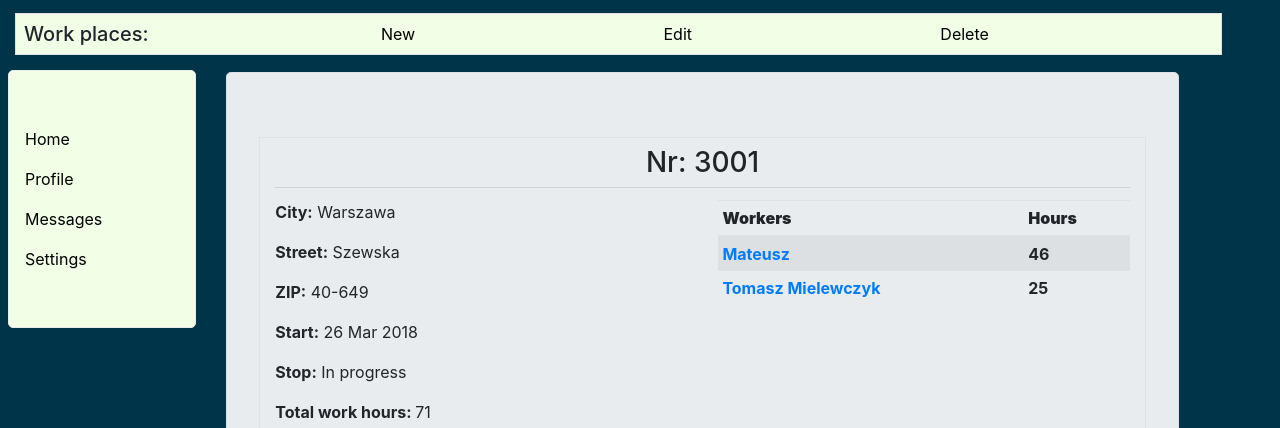
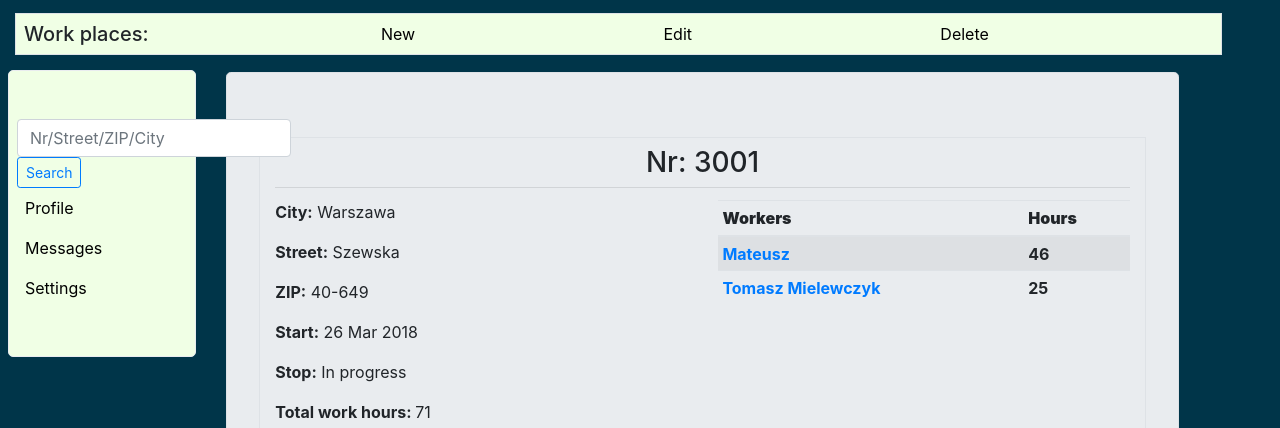
Before and after one commit to Mielu89/work-management, a Django app: page /job/detail/3001/ in a window 1280 px wide. Shown: the part 59-487 px from the top of the page. Run offline with Django 3.2, Linux system fonts and the light colour scheme; a user stored in the database is signed in; data comes from the database, SQL or seed files in the repository; both versions use the stored data as it was after the commit; some libraries are stand-ins or nearby versions.

Commit message:
Create Search field for Job models
Create search field for job models.

```diff
--- a/job/templates/job/job_base.html
+++ b/job/templates/job/job_base.html
@@ -16,7 +16,10 @@
           <div class="col-lg-2 ml-2" >
             <div id="sideNav">
               <div class="nav flex-column nav-pills my-5" id="v-pills-tab sideNav" role="tablist" aria-orientation="vertical">
-                <a class="nav-link {% if request.resolver_match.url_name == "my_view_name" %}active{% endif %}" id="v-pills-home-tab" data-toggle="pill" href="#v-pills-home" role="tab" aria-controls="v-pills-home" aria-selected="true">Home</a>
+                <form class="form-inline" action="{% url "job:joblist" %}">
+                   <input class="form-control  ml-2" type="search" name="search" placeholder="Nr/Street/ZIP/City" aria-label="Search">
+                   <button class="btn btn-outline-primary btn-sm  ml-2" type="submit">Search</button>
+                 </form>
                 <a class="nav-link {% if request.resolver_match.url_name == "my_view_name" %}active{% endif %}" id="v-pills-profile-tab" data-toggle="pill" href="#v-pills-profile" role="tab" aria-controls="v-pills-profile" aria-selected="false">Profile</a>
                 <a class="nav-link {% if request.resolver_match.url_name == "my_view_name" %}active{% endif %}" id="v-pills-messages-tab" data-toggle="pill" href="#v-pills-messages" role="tab" aria-controls="v-pills-messages" aria-selected="false">Messages</a>
                 <a class="nav-link {% if request.resolver_match.url_name == "my_view_name" %}active{% endif %}" id="v-pills-settings-tab" data-toggle="pill" href="#v-pills-settings" role="tab" aria-controls="v-pills-settings" aria-selected="false">Settings</a>
--- a/job/views.py
+++ b/job/views.py
@@ -1,7 +1,7 @@
 from django.shortcuts import get_object_or_404, redirect
 from django.urls import reverse_lazy, reverse
 from django.views import generic
-
+from django.db.models import Q
 from django.contrib.auth.mixins import LoginRequiredMixin
 
 
@@ -51,13 +51,28 @@ class JobListView(LoginRequiredMixin, MenuMixin, generic.ListView):
 
     def get_context_data(self, **kwargs):
         context = super(JobListView, self).get_context_data(**kwargs)
-        context[ADMIN_JOB_CONTEXT] = context[ADMIN_JOB_CONTEXT].item_set.filter(text__in = ["New"])
+
+        menu = context[ADMIN_JOB_CONTEXT].item_set.filter(text__in = ["New"])
+        context[ADMIN_JOB_CONTEXT] = menu
 
         return context
 
     def get_queryset(self, **kwargs):
         sort = self.request.GET.get('sort', None)
-        print(sort)
+        search = self.request.GET.get('search', None)
+
+        if search:
+
+            filterArg = (Q(zip__iexact = search)|
+                        Q(street__istartswith = search)|
+                        Q(city__istartswith = search))
+            try:
+                filterArg |= Q(jobNr__iexact = search)
+            except:
+                pass
+            query = models.Job.objects.filter(filterArg)
+            return query
+
         if sort:
             if sort == "all":
                 return models.Job.objects.all()
@@ -66,9 +81,12 @@ class JobListView(LoginRequiredMixin, MenuMixin, generic.ListView):
             elif sort == 'complited':
                 return models.Job.objects.filter(finish__isnull = False)
             elif sort == 'current':
-                return models.Job.objects.filter(start__isnull = False, finish__isnull = True)
-        else:
-            return models.Job.objects.filter(finish__isnull = True, start__isnull=False)
+                return models.Job.objects.filter(start__isnull = False,
+                                                 finish__isnull = True)
+        else :
+            return models.Job.objects.filter(finish__isnull = True,
+                                             start__isnull=False)
+
 
 class JobEditView(generic.UpdateView):
     template_name = 'job/job_edit.html'
@@ -76,12 +94,12 @@ class JobEditView(generic.UpdateView):
     context_object_name = "jobEdit"
 
     def get_success_url(self):
-        return reverse_lazy('job:jobdetail', kwargs={JOB_PARAM: self.kwargs[JOB_PARAM]})
+        return reverse_lazy('job:jobdetail',
+                            kwargs={JOB_PARAM: self.kwargs[JOB_PARAM]})
 
     def get_object(self):
         object = get_object_or_404(models.Job, jobNr = self.kwargs[JOB_PARAM])
         return object
-
 
 class JobCreateView(generic.CreateView):
     template_name = "job/job_new.html"
@@ -89,7 +107,8 @@ class JobCreateView(generic.CreateView):
     context_object_name = "jobNew"
 
     def get_success_url(self):
-        return reverse('job:jobdetail', kwargs={JOB_PARAM: self.request.POST["jobNr"]})
+        return reverse('job:jobdetail',
+                       kwargs={JOB_PARAM: self.request.POST["jobNr"]})
 
 
 class JobDeleteView():
```
Also changed, not shown: job/forms.py (+7 -2 lines), db.sqlite3.
